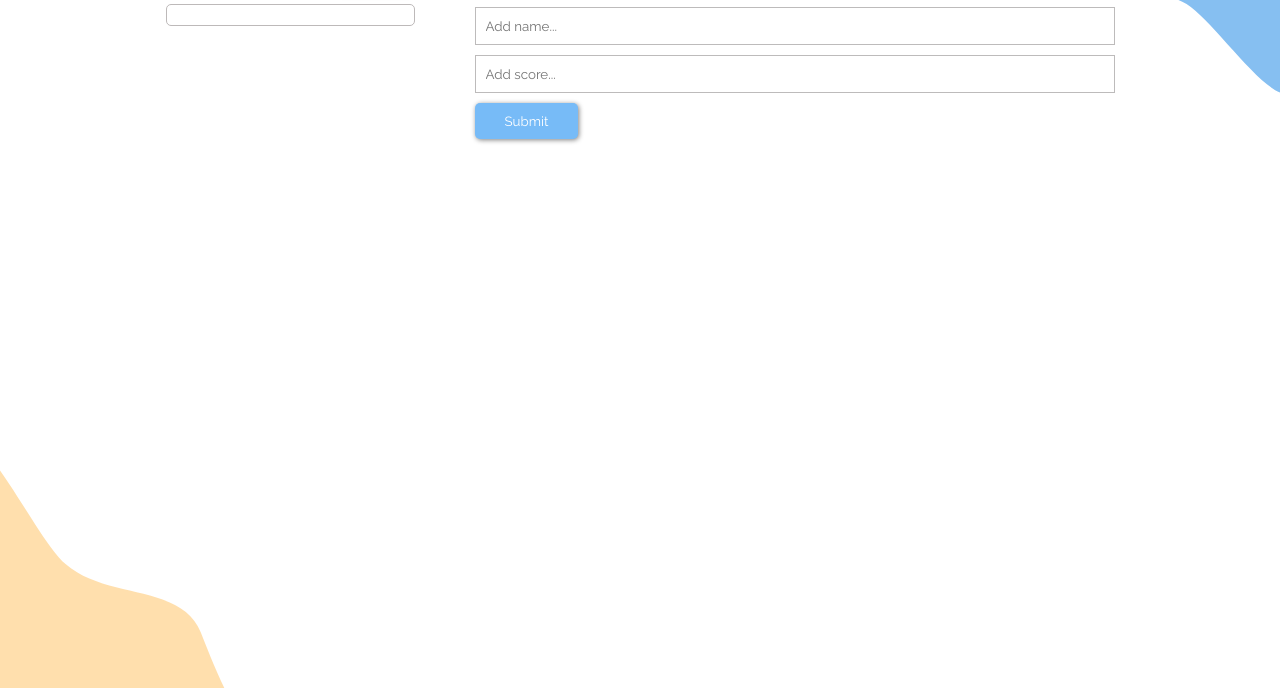
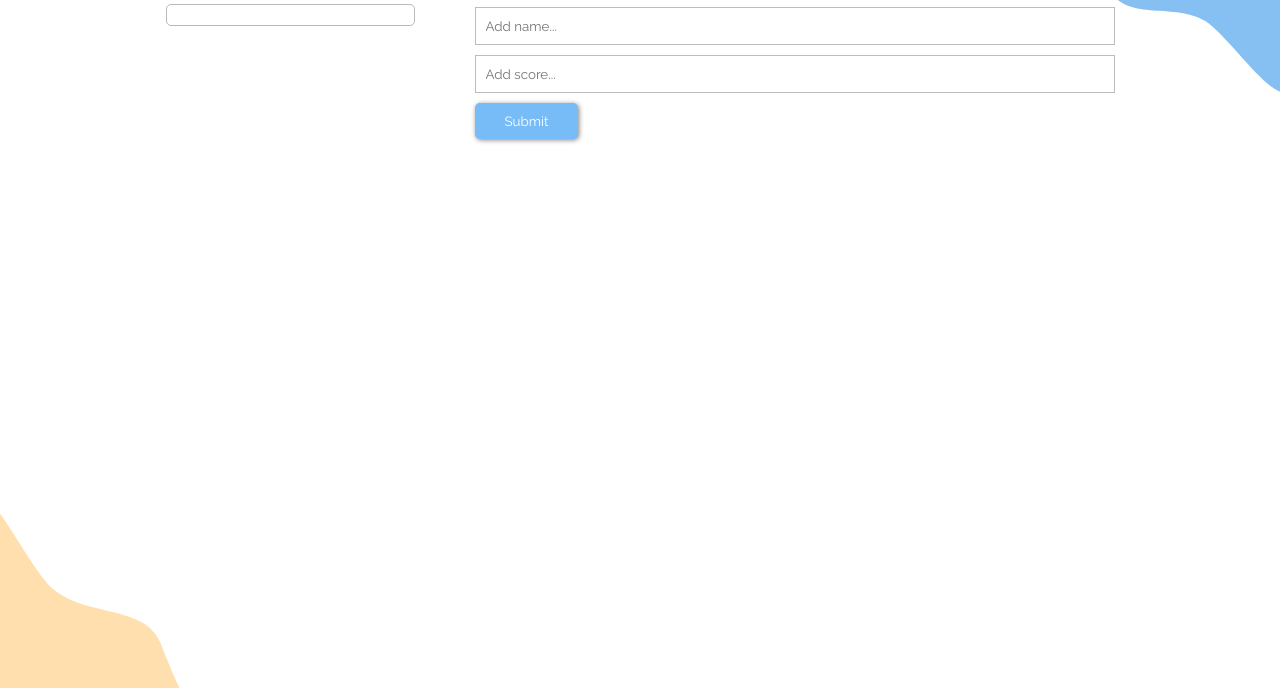
Before and after one commit to Amedzro-Elikplim/Leaderboard, a website built with webpack: page src/index.html in a window 1280 px wide. Shown: the part 162-850 px from the top of the page. Built offline with nearby package versions, Linux system fonts and the light colour scheme; no server answers.

Commit message:
Fix linter error

```diff
--- a/src/style.css
+++ b/src/style.css
@@ -5,10 +5,10 @@
   font-family: Raleway, sans-serif;
 }
 
-body {
-  background: url("./topBlob.svg"), url("./downBlob.svg");
+.container {
+  background: url("../blobs/topBlob.svg"), url("../blobs/downBlob.svg");
   background-repeat: no-repeat;
-  background-size: 25rem;
+  background-size: 20rem;
   background-position: top right, bottom left;
 }
 
@@ -25,6 +25,7 @@ body {
   gap: 60px;
   margin-top: 50px;
   height: 100vh;
+  background: transparent;
 }
 
 .title {
```
Also changed, not shown: blobs/downBlob.svg (renamed from src/downBlob.svg), blobs/topBlob.svg (renamed from src/topBlob.svg).
